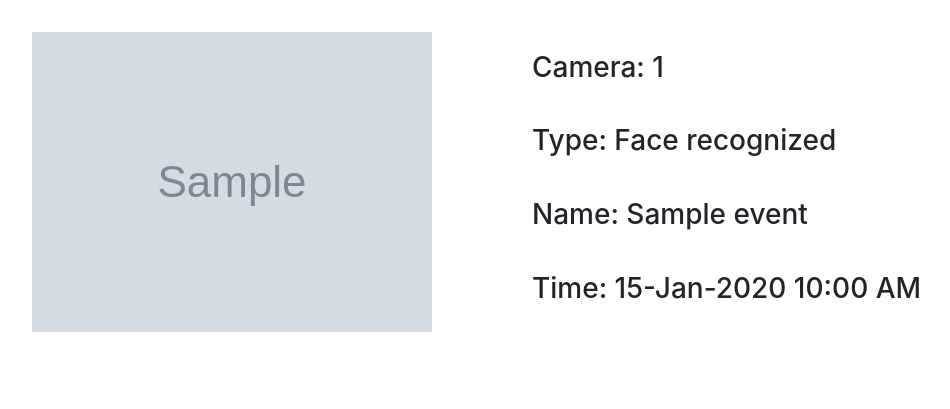
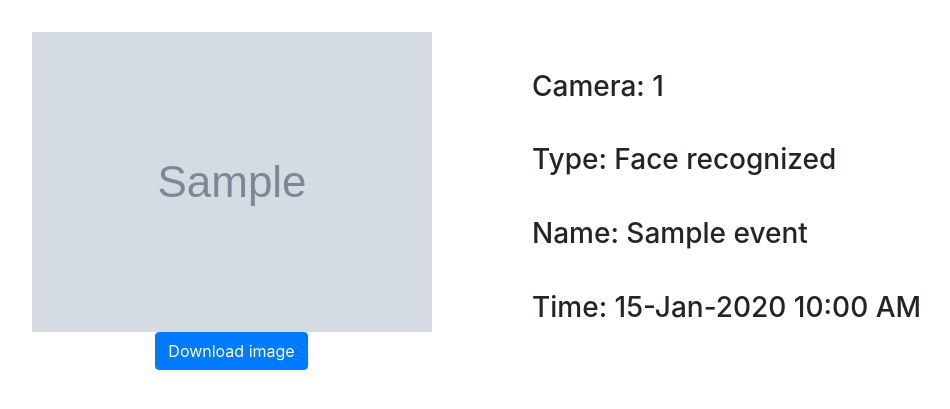
Before and after one commit to rudy-patel/imageAnalysisSystem, a Flask app: page /view_event/1 in a window 1280 px wide. Shown: the part 56-465 px from the top of the page, without its empty margins (124-1074 px from the left). Run offline with Flask 2, Linux system fonts and the light colour scheme; a user stored in the database is signed in; tables that the repository leaves empty hold one stand-in row (values such as "Sample post"); grey boxes marked "Sample" are stand-in pictures; some libraries are stand-ins or nearby versions.

Commit message:
adding download functionality to view event page

```diff
--- a/server/main.py
+++ b/server/main.py
@@ -273,6 +273,31 @@ def train():
 
     return render_template("train.html", form=form)
 
+@bp.route("/download/<int:event_id>")
+@login_required
+def download(event_id):
+    event = Event.query.filter_by(id=event_id).first()
+
+    session = boto3.Session(profile_name='default')
+    s3_client = session.client('s3')
+
+    try:
+        bucket_name = "lfiasimagestore"
+        file_name = "event-" + str(event_id) + ".jpg"
+        object_name = event.image_link.split(".com/",1)[1]
+
+        file = s3_client.get_object(Bucket=bucket_name, Key=object_name)
+
+        return Response(
+            file['Body'].read(),
+            mimetype='text/plain',
+            headers={"Content-Disposition": "attachment;filename="+file_name}
+        )
+
+    except Exception as e:
+        print("Something Happened: ", e)
+        return e
+
 def send_to_s3(file, bucket_name):
         session = boto3.Session(profile_name='default')
         s3 = session.client('s3')
--- a/server/templates/event_view.html
+++ b/server/templates/event_view.html
@@ -5,6 +5,7 @@
         <div class="col">
             <div class="row justify-content-center">
                 <img src="{{event.image_link}}"></img>
+                <a role="button" class="btn btn-primary" href="{{ url_for('myapp.download' , event_id=event.id) }}">Download image</a>
             </div>
         </div>
         <div class="col">
```
